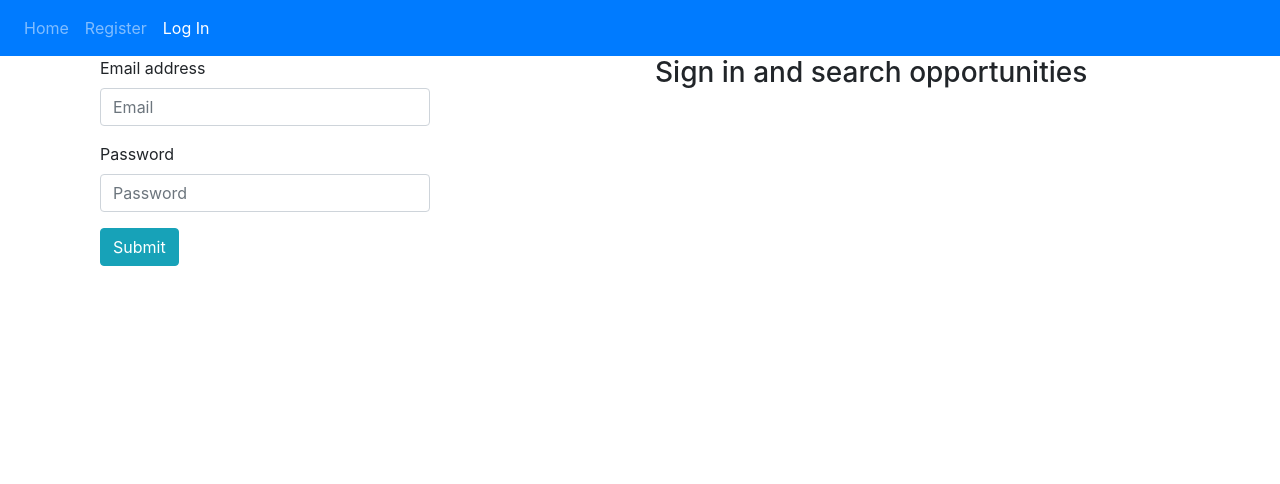
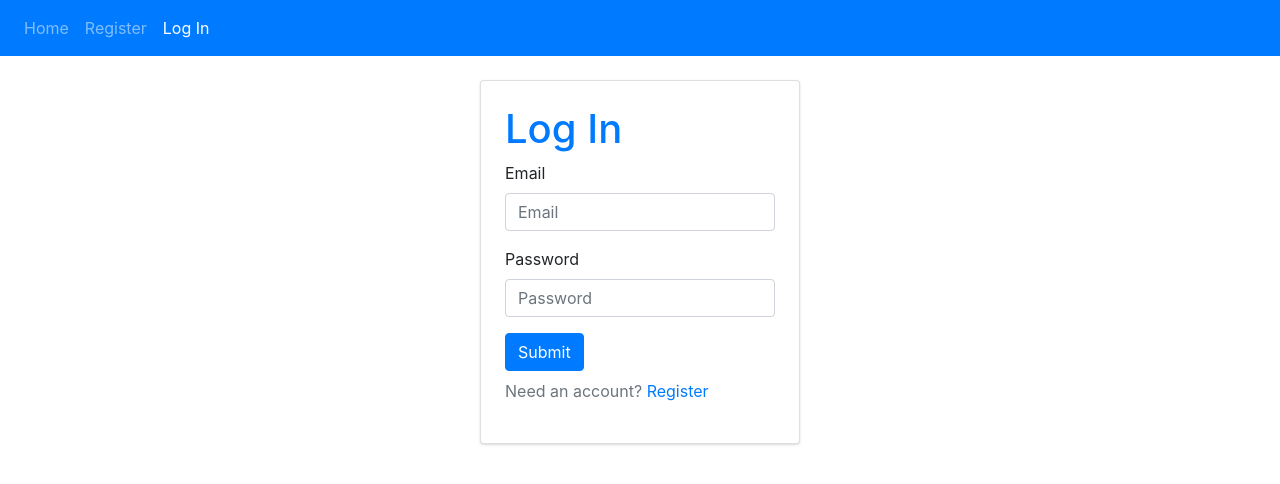
Before and after one commit to snokaru/student-connect, a React (Create React App) app in the folder frontend/: page /login in a window 1280 px wide. Shown: the top 484 px of the page. Built offline with nearby package versions, Linux system fonts and the light colour scheme; the HTML template or start-up script is replaced by a standard one.

Commit message:
Improve Login page design

```diff
--- a/frontend/src/components/LoginForm/LoginForm.js
+++ b/frontend/src/components/LoginForm/LoginForm.js
@@ -1,10 +1,11 @@
 import React, { useEffect, useContext, useState } from "react";
-import { useHistory } from "react-router-dom";
+import { Link, useHistory } from "react-router-dom";
 import UserContext from "../UserState/userContext";
+
 const LoginForm = (props) => {
   let history = useHistory();
   const userContext = useContext(UserContext);
-  const { isAuthenticated, Login } = userContext;
+  const { isAuthenticated, login } = userContext;
   useEffect(() => {
     if (isAuthenticated === true) {
       history.push("/");
@@ -21,19 +22,17 @@ const LoginForm = (props) => {
   };
   const onSubmit = (e) => {
     e.preventDefault();
-    Login({ email, password });
+    login({ email, password });
   };
   return (
     <React.Fragment>
-      <div className="container">
-        <div className="row">
-          <div className="col-sm">
+      <div className="w-25 my-4 p-4 card container">
+        <h1 className="text-primary ">Log In</h1>
         <form onSubmit={onSubmit}>
           <div className="form-group">
-                <label className="control-label col-sm-5" for="email">
-                  Email address
+            <label className="control-label" for="email">
+              Email
             </label>
-                <div className="col-sm-8">
             <input
               onChange={onChange}
               type="email"
@@ -44,12 +43,11 @@ const LoginForm = (props) => {
               placeholder="Email"
             />
           </div>
-              </div>
           <div className="form-group">
-                <label className="control-label col-sm-5" for="password">
+            <label className="control-label" for="password">
               Password
             </label>
-                <div className="col-sm-8">
+            <div>
               <input
                 onChange={onChange}
                 type="password"
@@ -61,15 +59,11 @@ const LoginForm = (props) => {
               />
             </div>
           </div>
-              <div className="col-sm-offset-2 col-sm-10">
-                <input type="submit" class="btn btn-info" value="Submit" />
+          <div>
+            <input type="submit" class="btn btn-primary" value="Submit" />
           </div>
+          <p className="mt-2 text-muted">Need an account? <Link to="/register">Register</Link></p>
         </form>
-          </div>
-          <div className="col-sm">
-            <h3>Sign in and search opportunities</h3>
-          </div>
-        </div>
       </div>
     </React.Fragment>
   );
```
Lines whose indentation alone changed are shown as unchanged.
